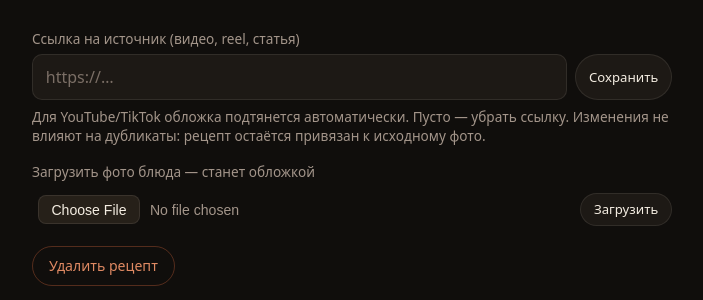
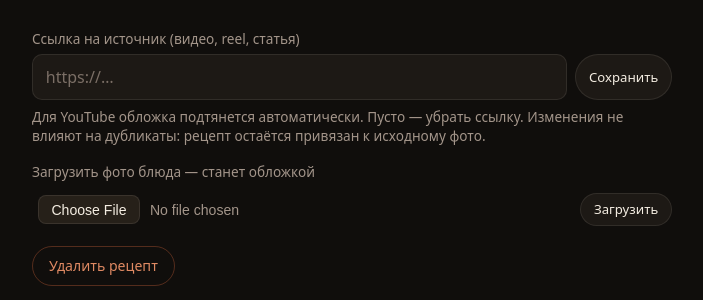
Before and after one commit to postnovsergey-alt/saverecept.ru, a FastAPI app: template app/templates/recipe.html in a window 1280 px wide. Shown: the part 1152-1452 px from the top of the page, without its empty margins (18-721 px from the left). Run offline with FastAPI, Linux system fonts and the light colour scheme; the template is opened without the code that fills it, so the values that code supplies are empty.

Commit message:
Do not promise TikTok auto-cover — oEmbed returns 400 for us
TikTok oEmbed endpoint returns HTTP 400 for all URLs from the VPS. Fetch code stays (fails silently, no harm) but the hint no longer claims TikTok will auto-fill a cover — users get the manual dish-photo upload instead.

Co-Authored-By: Claude Opus 4.7 <noreply@anthropic.com>

```diff
--- a/app/templates/recipe.html
+++ b/app/templates/recipe.html
@@ -180,7 +180,7 @@
         <button class="btn btn-ghost btn-small" type="submit">Сохранить</button>
       </div>
       <p class="muted small source-form-hint">
-        Для YouTube/TikTok обложка подтянется автоматически. Пусто — убрать ссылку.
+        Для YouTube обложка подтянется автоматически. Пусто — убрать ссылку.
         Изменения не влияют на дубликаты: рецепт остаётся привязан к исходному фото.
       </p>
     </form>
```
